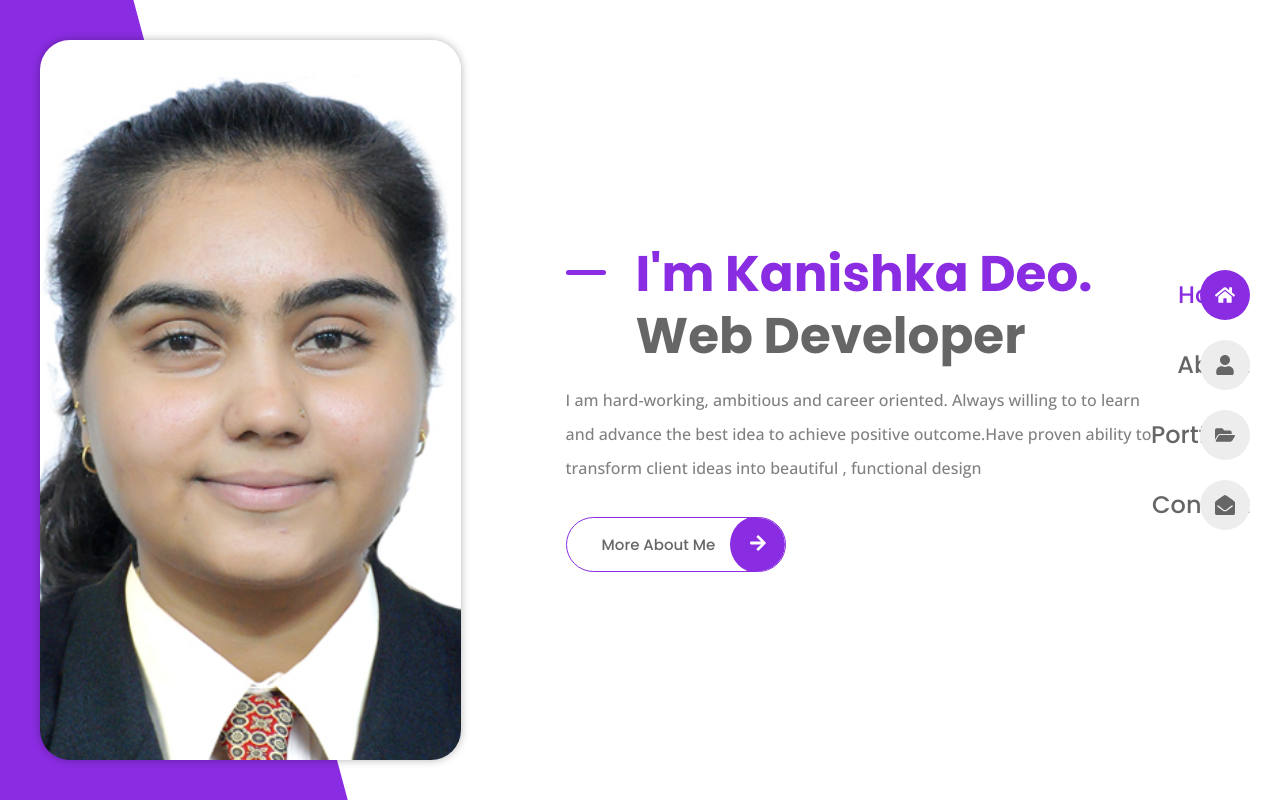
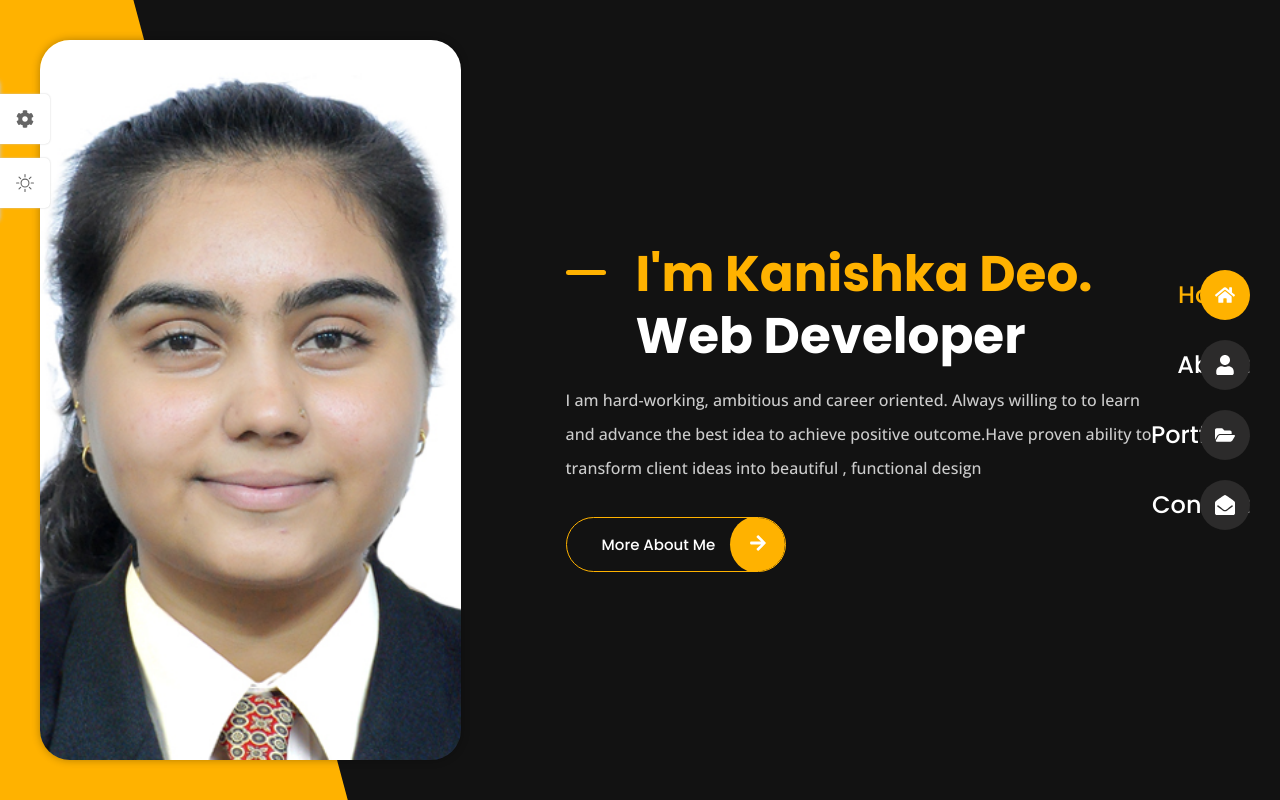
Before and after one commit to kanishkadeo27/React-Portfolio, a React (Vite) app: page / in a window 1280 px wide. Built offline with nearby package versions, Linux system fonts and the light colour scheme.

Commit message:
theme and color changing done

```diff
--- a/src/App.css
+++ b/src/App.css
@@ -33,6 +33,13 @@
   --weight-600: 600;
   --weight-700: 700;
   --weight-800: 800;
+}
+.dark-theme{
+  --title-color: hsl(0, 0%, 100%);
+  --text-color: hsl(0, 0%, 80%);
+  --body-color: hsl(0, 0%, 7%);
+  --container-color: hsl(0, 1%, 17%);
+  --border-color: hsl(0, 0%, 15%);
 }
 /* =============BASE=============== */
 * {
--- a/src/App.jsx
+++ b/src/App.jsx
@@ -3,6 +3,7 @@
 import "./App.css";
 
 import Navbar from "./components/Navbar";
+import Themes from "./components/Themes";
 import About from "./pages/about/About";
 import Home from "./pages/home/Home";
 import Portfolio from "./pages/portfolio/Portfolio";
@@ -13,6 +14,7 @@
     <>
       <BrowserRouter>
         <Navbar />
+        <Themes/>
         <Routes>
           <Route index element={<Home />} />
           <Route path="about" element={<About />} />
--- /dev/null
+++ b/src/components/ThemeItem.jsx
@@ -0,0 +1,11 @@
+import React from 'react'
+
+const ThemeItem = ({color,img ,changeColor}) => {
+  return (
+    <>
+      <img  src={img} alt='color' className='theme__img' onClick={()=>{changeColor(color)}} />
+    </>
+  )
+}
+
+export default ThemeItem
--- /dev/null
+++ b/src/components/Themes.jsx
@@ -0,0 +1,83 @@
+import React, { useEffect, useState } from "react";
+import { themes } from "../data";
+import ThemeItem from "./ThemeItem";
+import { FaCog } from "react-icons/fa";
+import { BsSun, BsMoon } from "react-icons/bs";
+import "./themes.css";
+
+const getStorageColor = () => {
+  let color = "hsl(42, 100%, 50%)";
+  if (localStorage.getItem("color")) {
+    color = localStorage.getItem("color");
+  }
+  return color;
+};
+const getStorageTheme = () => {
+  let theme = "dark-theme";
+  if (localStorage.getItem("theme")) {
+    theme = localStorage.getItem("theme");
+  }
+  return theme;
+};
+
+const Themes = () => {
+  const [showSwitcher, setShowSwitcher] = useState(false);
+  const [color, setColor] = useState(() => getStorageColor());
+  const [theme, setTheme] = useState(()=>getStorageTheme());
+
+  const changeColor = (color) => {
+    setColor(color);
+  };
+  const toggleTheme = () => {
+    if (theme === "light-theme") {
+      setTheme("dark-theme");
+    } else {
+      setTheme("light-theme");
+    }
+  };
+  useEffect(() => {
+    document.documentElement.style.setProperty("--first-color", color);
+    localStorage.setItem('color',color);
+  }, [theme,color]);
+
+  useEffect(() => {
+    document.documentElement.className=theme;
+    localStorage.setItem('theme',theme);
+  }, [theme,color]);
+
+  return (
+    <>
+      <div className={`${showSwitcher ? "show_switcher" : ""} style__switcher`}>
+        <div
+          className="style__switcher__toggler"
+          onClick={() => setShowSwitcher(!showSwitcher)}
+        >
+          <FaCog />
+        </div>
+        <div className="theme__toggler" onClick={toggleTheme}>
+          {
+            theme==='light-theme' ? <BsMoon/> : <BsSun/>
+          }
+        </div>
+
+        <h3 className="style__switcher__title">Style Switcher</h3>
+        <div className="style__switcher__items">
+          {themes.map((theme, index) => {
+            return (
+              <ThemeItem key={index} {...theme} changeColor={changeColor} />
+            );
+          })}
+        </div>
+
+        <div
+          className="style__switcher__close"
+          onClick={() => setShowSwitcher(!showSwitcher)}
+        >
+          &times;
+        </div>
+      </div>
+    </>
+  );
+};
+
+export default Themes;
--- a/src/components/navbar.css
+++ b/src/components/navbar.css
@@ -4,8 +4,9 @@
   inset-block: 0;
   left: -100%;
   background-color: var(--container-color);
-  width: 100%;
+  width: 50%;
   padding: 60px 30px;
+  z-index: 1000;
   transition: all 0.5s cubic-bezier(0.77, 0.2, 0.05, 1);
 }
 .show-menu {
@@ -50,6 +51,8 @@
   border-radius: 2px;
   background-color: var(--title-color);
   margin-bottom: 5px;
+  z-index: 2000;
+  cursor: pointer;
 }
 
 .animate-toggle span:first-child {
@@ -59,9 +62,12 @@
 .animate-toggle span:nth-child(2) {
   display: none;
 }
+.animate-toggle span:nth-child(3) {
+  display: none;
+}
 
 .animate-toggle span:last-child {
-  transform: rotate(-45deg) translateX(1px) translateY(1px);
+  transform: rotate(-45deg) translateX(1px) translateY(0px);
 }
 
 @media screen and (min-width: 1024px) {
--- /dev/null
+++ b/src/components/themes.css
@@ -0,0 +1,74 @@
+.style__switcher {
+  position: fixed;
+  left: 0;
+  top: 10%;
+  background-color: var(--text-white);
+  z-index: 10;
+  width: 220px;
+  padding: 15px;
+  box-shadow: 0 0 4px hsl(0, 0%, 80%);
+  transform: translateX(-100%);
+  transition: all 0.3s ease;
+}
+.show_switcher {
+  transform: translateX(0);
+}
+.style__switcher,
+.style__switcher__toggler,
+.theme__toggler {
+  border-radius: 0 5px 5px 0;
+}
+.style__switcher__items {
+  display: grid;
+  grid-template-columns: repeat(5, 1fr);
+  column-gap: 4px;
+  row-gap: 8px;
+}
+.style__switcher__title,
+.style__switcher,
+.theme__toggler,
+.style__switcher__close {
+  color: hsl(0, 0%, 40%);
+}
+.style__switcher__title {
+  font-size: var(--small-font-size);
+  font-weight: var(--weight-600);
+  border-bottom: 1px solid hsl(0, 0%, 87%);
+  padding-bottom: 5px;
+  margin-bottom: 15px;
+}
+.theme__img {
+  width: 30px;
+  cursor: pointer;
+}
+.style__switcher__toggler,
+.theme__toggler {
+  position: absolute;
+  left: 100%;
+  background-color: var(--text-white);
+  height: 50px;
+  width: 50px;
+  font-size: var(--large-font-size);
+  cursor: pointer;
+  display: grid;
+  place-items: center;
+  box-shadow: 0 0 2px hsl(0, 0%, 80%);
+  transition: all 0.3s ease;
+}
+.show_switcher .style__switcher__toggler,
+.show_switcher .theme__toggler {
+  left: -100%;
+}
+.style__switcher__toggler {
+  top: 10%;
+}
+.theme__toggler {
+  bottom: 10%;
+}
+.style__switcher__close {
+  cursor: pointer;
+  font-size: var(--h2-font-size);
+  position: absolute;
+  top: 2%;
+  right: 15px;
+}
```
